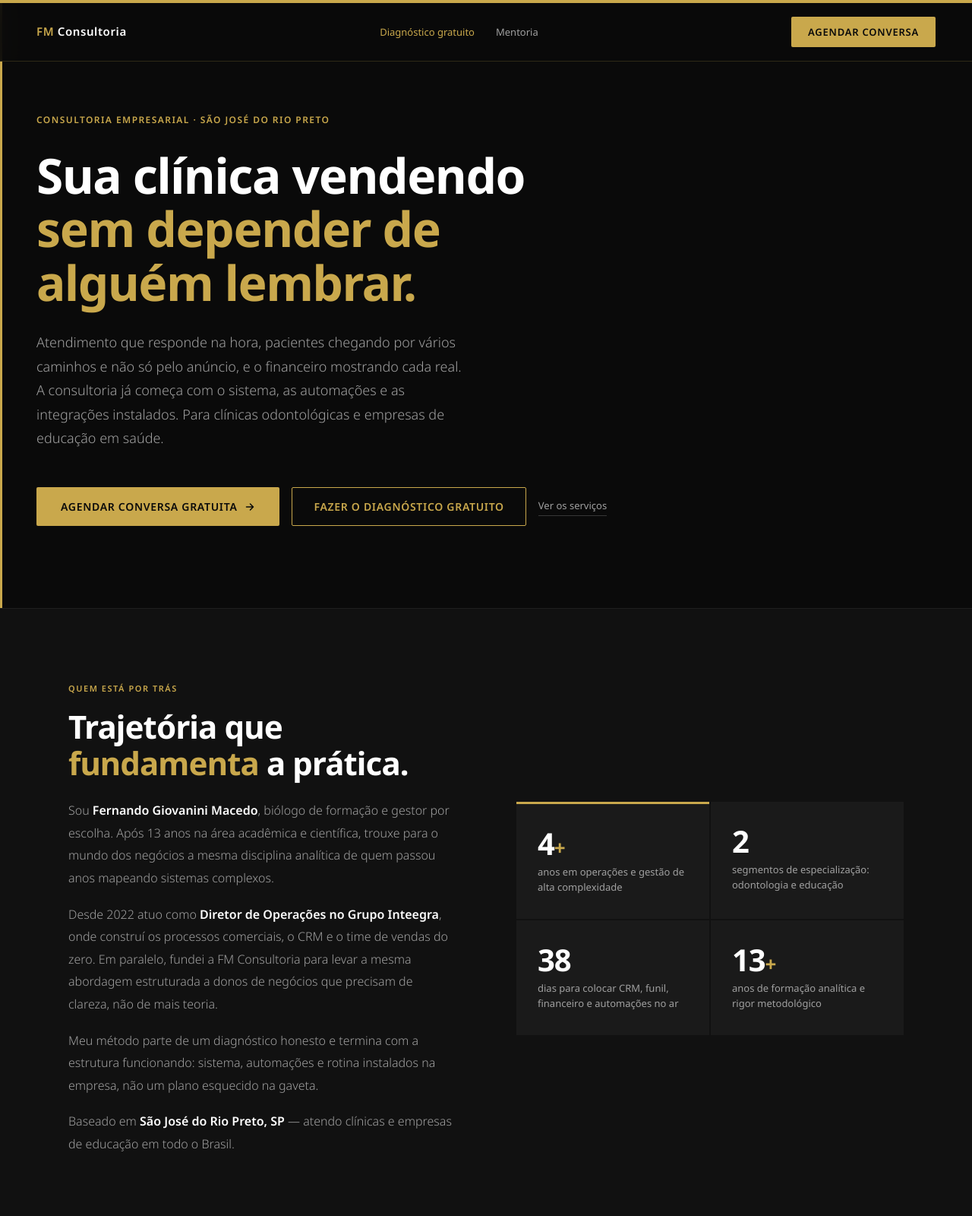
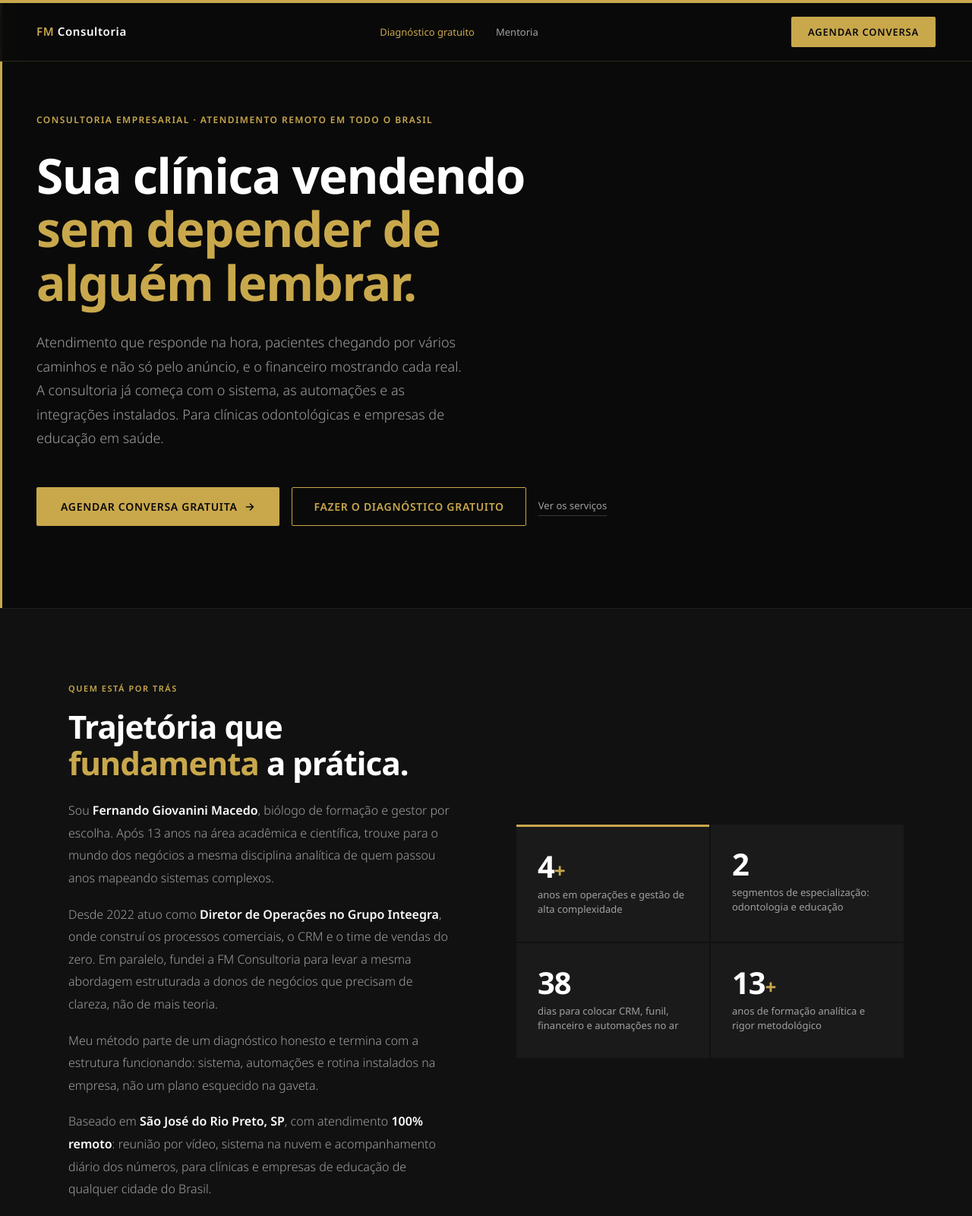
Before and after one commit to giovaninimacedo-gif/fernandomacedo, a plain HTML site: page index.html in a window 1280 px wide. Shown: the top 1600 px of the page at 76% size. Drawn offline with Linux system fonts and the light colour scheme.

Commit message:
Home: atendimento remoto em todo o Brasil
Co-Authored-By: Claude Opus 5.5 <noreply@anthropic.com>

```diff
--- a/index.html
+++ b/index.html
@@ -3,7 +3,7 @@
 <head>
 <meta charset="UTF-8">
 <meta name="viewport" content="width=device-width, initial-scale=1.0">
-<title>Fernando Macedo | Consultoria Empresarial — São José do Rio Preto</title>
+<title>Fernando Macedo | Consultoria para clínicas e educação em saúde — atendimento em todo o Brasil</title>
 <meta name="description" content="Consultoria para clínicas odontológicas e empresas de educação em saúde: atendimento automático, captação em várias frentes e financeiro mostrando cada real, com sistema próprio.">
 <link rel="preconnect" href="https://fonts.googleapis.com">
 <link rel="preconnect" href="https://fonts.gstatic.com" crossorigin>
@@ -683,7 +683,7 @@
 <!-- HERO -->
 <section class="hero" id="inicio">
   <div class="hero-inner">
-    <p class="eyebrow">Consultoria Empresarial · São José do Rio Preto</p>
+    <p class="eyebrow">Consultoria empresarial · Atendimento remoto em todo o Brasil</p>
     <h1>Sua clínica vendendo<br><em>sem depender de alguém lembrar.</em></h1>
     <p class="hero-sub">Atendimento que responde na hora, pacientes chegando por vários caminhos e não só pelo anúncio, e o financeiro mostrando cada real. A consultoria já começa com o sistema, as automações e as integrações instalados. Para clínicas odontológicas e empresas de educação em saúde.</p>
     <div class="cta-group">
@@ -707,7 +707,7 @@
         <p>Sou <strong>Fernando Giovanini Macedo</strong>, biólogo de formação e gestor por escolha. Após 13 anos na área acadêmica e científica, trouxe para o mundo dos negócios a mesma disciplina analítica de quem passou anos mapeando sistemas complexos.</p>
         <p>Desde 2022 atuo como <strong>Diretor de Operações no Grupo Inteegra</strong>, onde construí os processos comerciais, o CRM e o time de vendas do zero. Em paralelo, fundei a FM Consultoria para levar a mesma abordagem estruturada a donos de negócios que precisam de clareza, não de mais teoria.</p>
         <p>Meu método parte de um diagnóstico honesto e termina com a estrutura funcionando: sistema, automações e rotina instalados na empresa, não um plano esquecido na gaveta.</p>
-        <p>Baseado em <strong>São José do Rio Preto, SP</strong> — atendo clínicas e empresas de educação em todo o Brasil.</p>
+        <p>Baseado em <strong>São José do Rio Preto, SP</strong>, com atendimento <strong>100% remoto</strong>: reunião por vídeo, sistema na nuvem e acompanhamento diário dos números, para clínicas e empresas de educação de qualquer cidade do Brasil.</p>
       </div>
     </div>
     <div class="sobre-numeros">
@@ -999,7 +999,7 @@
 <!-- FOOTER -->
 <footer>
   <span class="footer-brand">FM Consultoria Empresarial</span>
-  <span class="footer-copy">fernandomacedoconsultoria.com.br &nbsp;·&nbsp; São José do Rio Preto, SP</span>
+  <span class="footer-copy">fernandomacedoconsultoria.com.br &nbsp;·&nbsp; São José do Rio Preto, SP · Atendimento em todo o Brasil</span>
 </footer>
 
 </body>
```
